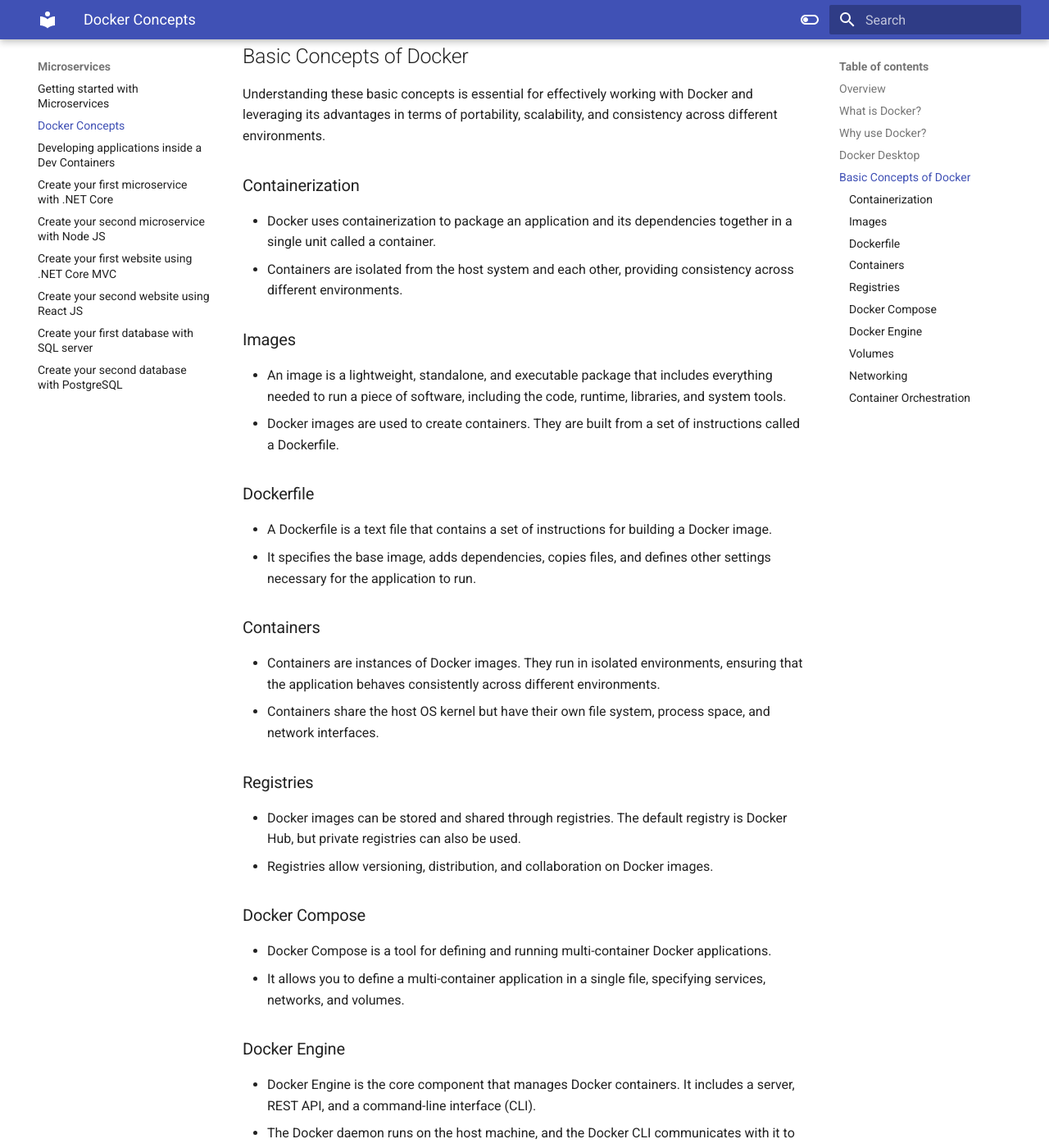
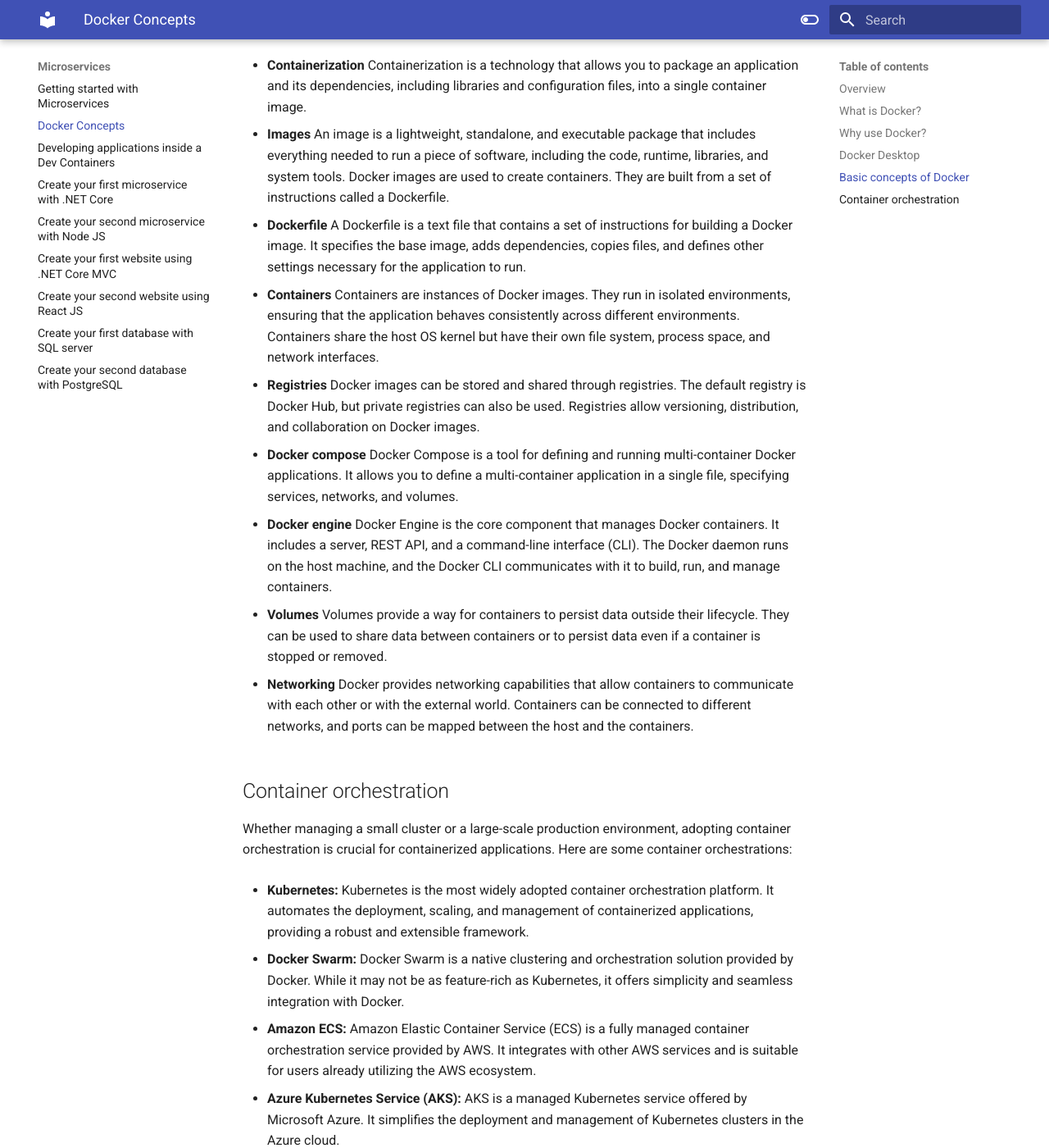
Before and after one commit to akeesari/micros-k8s, an MkDocs documentation site: the page built from docs/microservices/0-docker.md, in a window 1280 px wide and 1400 px high, scrolled down 1982 px. Shown: the whole window at 82% size. Built offline with MkDocs 1.6.1 and Material for MkDocs 9.7.7, drawn with Linux system fonts in a browser that asks for light colours; some of the changed text lies outside the part shown.

Commit message:
changes related to review the docker fundamentals

```diff
--- a/docs/microservices/0-docker.md
+++ b/docs/microservices/0-docker.md
@@ -1,16 +1,15 @@
 ## Overview
 
-
-In this article, we explore fundamental Docker concepts that lay the foundation for understanding and utilizing the power of containers. Whether you're a seasoned developer or a beginner on your coding journey, gaining a solid grasp of these concepts is crucial for seamless containerized application deployment. Understanding these basic concepts will help you in upcoming labs.
+In this article, we explore fundamental Docker concepts that builds the foundation for understanding and utilizing the power of containers. Whether you're a experienced programmer or a beginner on your coding journey, gaining a solid grasp of these concepts is crucial for seamless containerized application deployment. Understanding these basic concepts will help you in upcoming labs in this book.
 
 
 ## What is Docker?
 
-Docker is a powerful platform that simplifies the process of developing, shipping, and running applications. At its core, Docker uses a technology known as containerization to encapsulate an application and its dependencies into a self-contained unit called a container. These containers are lightweight, portable, and consistent across different environments.
+Docker is a powerful platform that simplifies the process of developing, shipping, and running applications. Docker uses a technology known as containerization to encapsulate an application and its dependencies into a self-contained unit called a `container`. These containers are lightweight, portable, and consistent across different environments.
 
 ## Why use Docker?
 
-Docker simplifies the development, deployment, and management of applications, offering a versatile solution for modern software development practices. Its popularity comes from from its ability to address challenges related to consistency, scalability, and efficiency in the software development lifecycle.
+Docker simplifies the development, deployment, and management of applications, offering an adaptable solution for modern software development practices. Its popularity comes from from its ability to address challenges related to consistency, scalability, and efficiency in the software development lifecycle.
 
 Docker has become increasingly popular in the software development and IT industry due to its numerous advantages. Here are some key benefits of using Docker:
 
@@ -24,25 +23,21 @@
    Docker's containerization technology enables efficient resource utilization. Containers share the host OS kernel, making them lightweight compared to traditional virtual machines. This results in faster startup times and improved performance.
 
 4. **Scalability:**
-   Docker makes it easy to scale applications horizontally by running multiple instances of containers. This scalability allows developers to respond to changing workloads and ensures optimal resource utilization.
+   Docker makes it easy to scale applications horizontally by running multiple instances of containers. This scalability allows developers to change the workloads and ensures optimal resource utilization.
 
-5. **Microservices Architecture:**
+5. **Microservices architecture:**
    Docker is integral to the microservices architecture, where applications are composed of small, independently deployable services. Containers facilitate the development, deployment, and scaling of microservices, enabling agility and ease of management.
 
-6. **DevOps Integration:**
+6. **DevOps integration:**
    Docker aligns well with DevOps practices by promoting collaboration between development and operations teams. Containers can be easily integrated into continuous integration and continuous deployment (CI/CD) pipelines, streamlining the software delivery process.
 
-
-8. **Resource Efficiency:**
-   Docker containers share the host OS kernel and utilize resources more efficiently than traditional virtual machines. This efficiency results in faster deployment, reduced infrastructure costs, and improved server density.
-
-9. **Community and Ecosystem:**
-   Docker has a vibrant and extensive community, contributing to a rich ecosystem of pre-built images and tools. Developers can leverage this ecosystem to accelerate their workflows, access a variety of ready-made solutions, and learn from shared knowledge.
+9. **Community support:**
+   Docker's community offers lot of pre-made tools and solutions, helping developers work faster and learn from others.
 
 10. **Security:**
-    Docker provides built-in security features, such as isolation and resource constraints, to enhance application security. Containerization also aids in minimizing attack surfaces, making it more challenging for security threats to propagate.
+    Docker provides built-in security features, such as isolation and resource constraints, to enhance application security.
 
-11. **Cross-Platform Compatibility:**
+11. **Cross-platform compatibility:**
     Docker containers can run on various operating systems, including Linux, Windows, and macOS. This cross-platform compatibility is beneficial for teams working in heterogeneous environments.
 
 ## Docker Desktop
@@ -51,63 +46,36 @@
 
 Docker Desktop provides a convenient environment for developers to work with containers on their personal machines.
 
-## Basic Concepts of Docker
+## Basic concepts of Docker
 
-Understanding these basic concepts is essential for effectively working with Docker and leveraging its advantages in terms of portability, scalability, and consistency across different environments.
+Understanding these basic concepts is essential for effectively working with Docker and leveraging its advantages in terms of portability, scalability, and consistency across different environments.  Here are basic concepts of Docker:
 
-### Containerization
+- **Containerization** Containerization is a technology that allows you to package an application and its dependencies, including libraries and configuration files, into a single container image.
 
-   - Docker uses containerization to package an application and its dependencies together in a single unit called a container.
-   - Containers are isolated from the host system and each other, providing consistency across different environments.
+- **Images** An image is a lightweight, standalone, and executable package that includes everything needed to run a piece of software, including the code, runtime, libraries, and system tools. Docker images are used to create containers. They are built from a set of instructions called a Dockerfile.
 
-### Images
+- **Dockerfile** A Dockerfile is a text file that contains a set of instructions for building a Docker image. It specifies the base image, adds dependencies, copies files, and defines other settings necessary for the application to run.
 
-   - An image is a lightweight, standalone, and executable package that includes everything needed to run a piece of software, including the code, runtime, libraries, and system tools.
-   - Docker images are used to create containers. They are built from a set of instructions called a Dockerfile.
+- **Containers** Containers are instances of Docker images. They run in isolated environments, ensuring that the application behaves consistently across different environments. Containers share the host OS kernel but have their own file system, process space, and network interfaces.
 
-### Dockerfile
+- **Registries** Docker images can be stored and shared through registries. The default registry is Docker Hub, but private registries can also be used. Registries allow versioning, distribution, and collaboration on Docker images.
 
-   - A Dockerfile is a text file that contains a set of instructions for building a Docker image.
-   - It specifies the base image, adds dependencies, copies files, and defines other settings necessary for the application to run.
+- **Docker compose** Docker Compose is a tool for defining and running multi-container Docker applications. It allows you to define a multi-container application in a single file, specifying services, networks, and volumes.
 
-### Containers
+- **Docker engine** Docker Engine is the core component that manages Docker containers. It includes a server, REST API, and a command-line interface (CLI). The Docker daemon runs on the host machine, and the Docker CLI communicates with it to build, run, and manage containers.
 
-   - Containers are instances of Docker images. They run in isolated environments, ensuring that the application behaves consistently across different environments.
-   - Containers share the host OS kernel but have their own file system, process space, and network interfaces.
+- **Volumes** Volumes provide a way for containers to persist data outside their lifecycle. They can be used to share data between containers or to persist data even if a container is stopped or removed.
 
-### Registries
+- **Networking** Docker provides networking capabilities that allow containers to communicate with each other or with the external world. Containers can be connected to different networks, and ports can be mapped between the host and the containers.
 
-   - Docker images can be stored and shared through registries. The default registry is Docker Hub, but private registries can also be used.
-   - Registries allow versioning, distribution, and collaboration on Docker images.
-
-### Docker Compose
-
-   - Docker Compose is a tool for defining and running multi-container Docker applications.
-   - It allows you to define a multi-container application in a single file, specifying services, networks, and volumes.
-
-### Docker Engine
-
-   - Docker Engine is the core component that manages Docker containers. It includes a server, REST API, and a command-line interface (CLI).
-   - The Docker daemon runs on the host machine, and the Docker CLI communicates with it to build, run, and manage containers.
-
-### Volumes
-
-   - Volumes provide a way for containers to persist data outside their lifecycle.
-   - They can be used to share data between containers or to persist data even if a container is stopped or removed.
-
-### Networking
-
-   - Docker provides networking capabilities that allow containers to communicate with each other or with the external world.
-   - Containers can be connected to different networks, and ports can be mapped between the host and the containers.
-
-### Container Orchestration
+## Container orchestration
 
 Whether managing a small cluster or a large-scale production environment, adopting container orchestration is crucial for containerized applications. Here are some container orchestrations:
 
-- Kubernetes: Kubernetes is the most widely adopted container orchestration platform. It automates the deployment, scaling, and management of containerized applications, providing a robust and extensible framework.
+   - **Kubernetes:** Kubernetes is the most widely adopted container orchestration platform. It automates the deployment, scaling, and management of containerized applications, providing a robust and extensible framework.
 
-- Docker Swarm: Docker Swarm is a native clustering and orchestration solution provided by Docker. While it may not be as feature-rich as Kubernetes, it offers simplicity and seamless integration with Docker.
+   - **Docker Swarm:** Docker Swarm is a native clustering and orchestration solution provided by Docker. While it may not be as feature-rich as Kubernetes, it offers simplicity and seamless integration with Docker.
 
-- Amazon ECS: Amazon Elastic Container Service (ECS) is a fully managed container orchestration service provided by AWS. It integrates with other AWS services and is suitable for users already utilizing the AWS ecosystem.
+   - **Amazon ECS:** Amazon Elastic Container Service (ECS) is a fully managed container orchestration service provided by AWS. It integrates with other AWS services and is suitable for users already utilizing the AWS ecosystem.
 
-- Microsoft Azure Kubernetes Service (AKS): AKS is a managed Kubernetes service offered by Microsoft Azure. It simplifies the deployment and management of Kubernetes clusters in the Azure cloud.
+   - **Azure Kubernetes Service (AKS):** AKS is a managed Kubernetes service offered by Microsoft Azure. It simplifies the deployment and management of Kubernetes clusters in the Azure cloud.
```
Also changed, not shown: docs/microservices/0-dev-containers.md (+1 -2 lines), docs/microservices/0.gettingstarted.md (+7 -1 lines).
